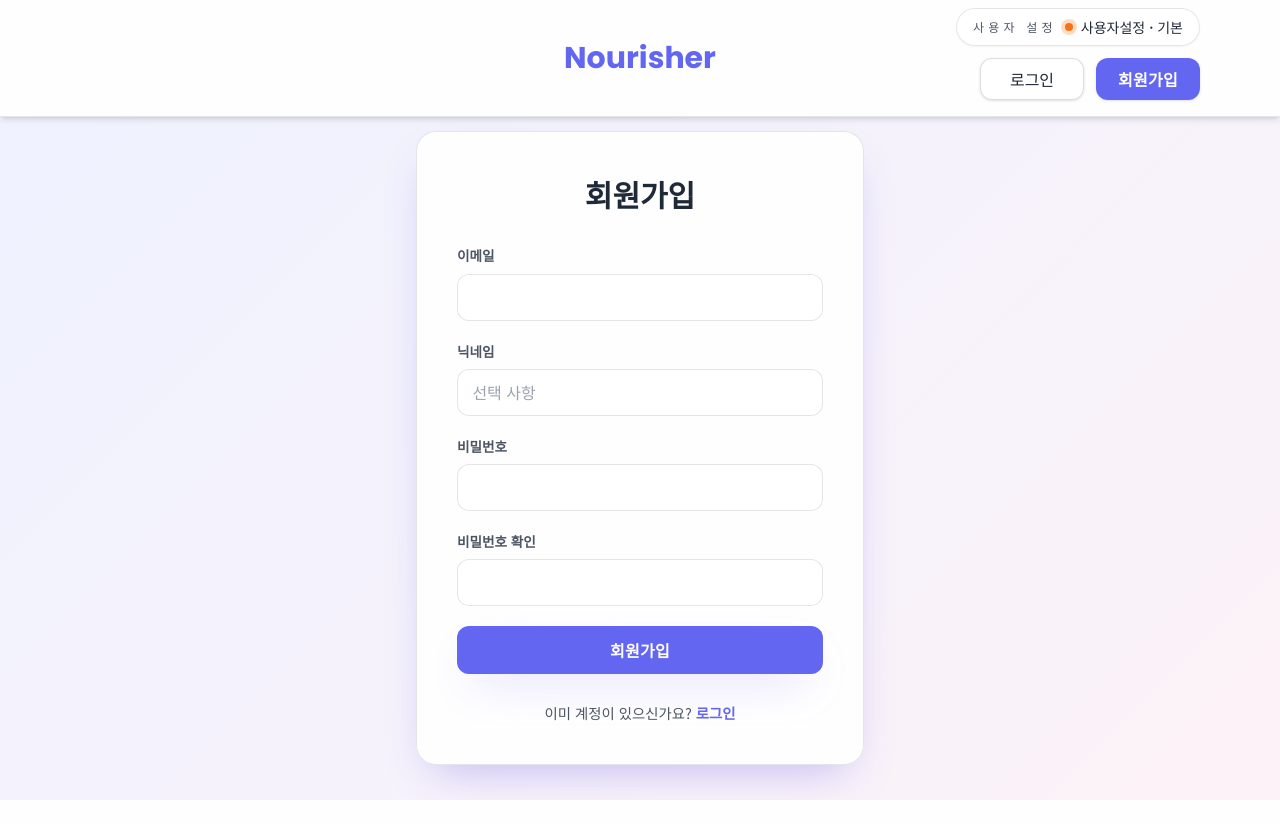
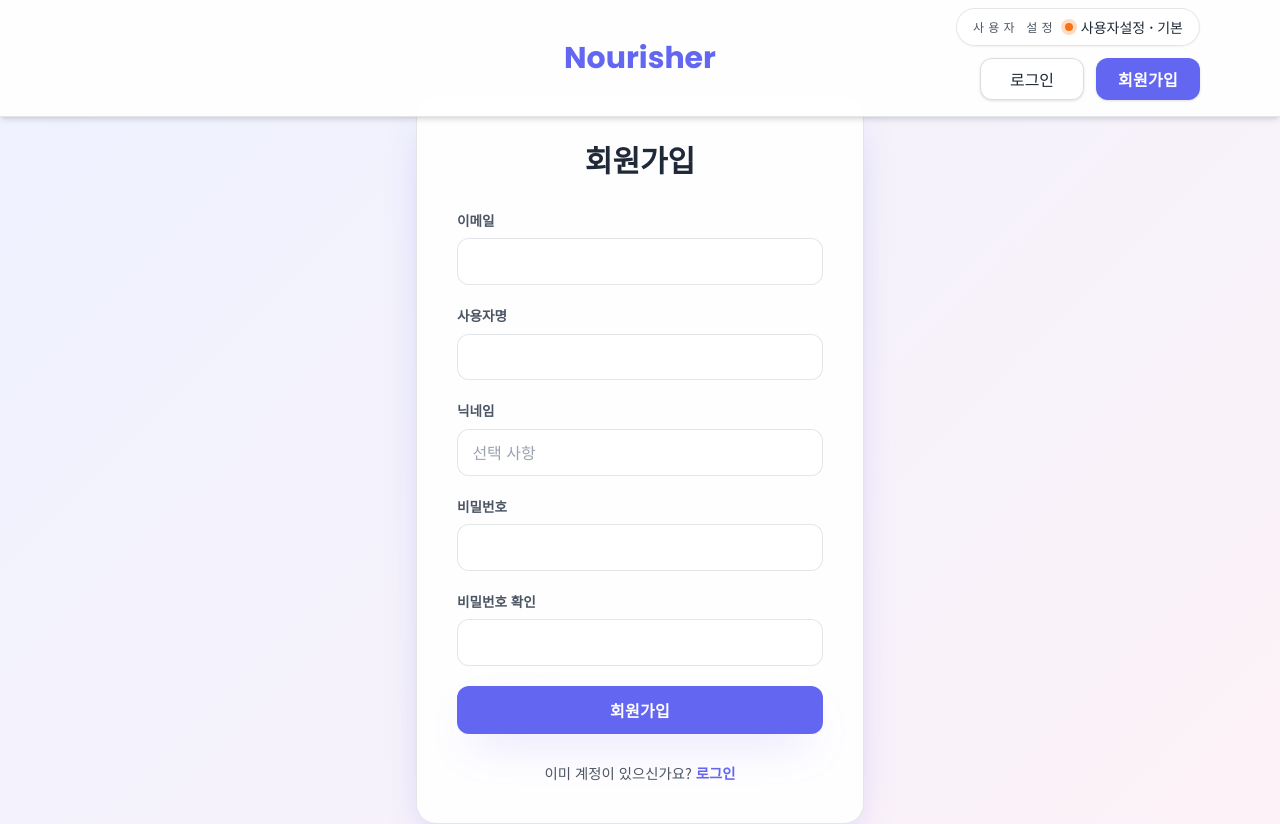
Before and after one commit to monda95/main_project_12_BE, a Django app: page /signup/ in a window 1280 px wide. Before the commit the page ends 800 px from the top, so only its background shows below. Run offline with Django 5.2, Linux system fonts and the light colour scheme; parts of the project's set-up code (start-up, migrations or seed data) failed here and were passed over; some libraries are stand-ins or nearby versions.

Commit message:
회원가입 폼에 사용자명 입력 필드 추가

```diff
--- a/templates/signup.html
+++ b/templates/signup.html
@@ -22,6 +22,15 @@
                    value="{{ form.email.value|default:'' }}"
                    class="theme-input {% if form.email.errors %}theme-input--error{% endif %}">
             {% for error in form.email.errors %}
+            <p class="theme-input__error">{{ error }}</p>
+            {% endfor %}
+        </div>
+        <div>
+            <label for="username" class="theme-label">사용자명</label>
+            <input type="text" name="username" id="username" required
+                   value="{{ form.username.value|default:'' }}"
+                   class="theme-input {% if form.username.errors %}theme-input--error{% endif %}">
+            {% for error in form.username.errors %}
             <p class="theme-input__error">{{ error }}</p>
             {% endfor %}
         </div>
```
